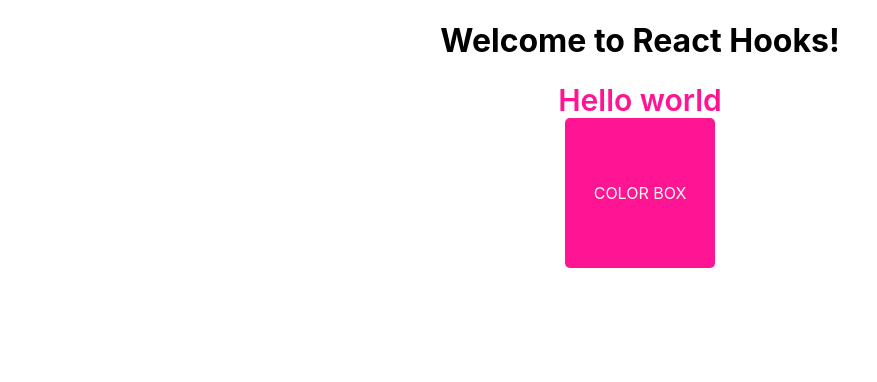
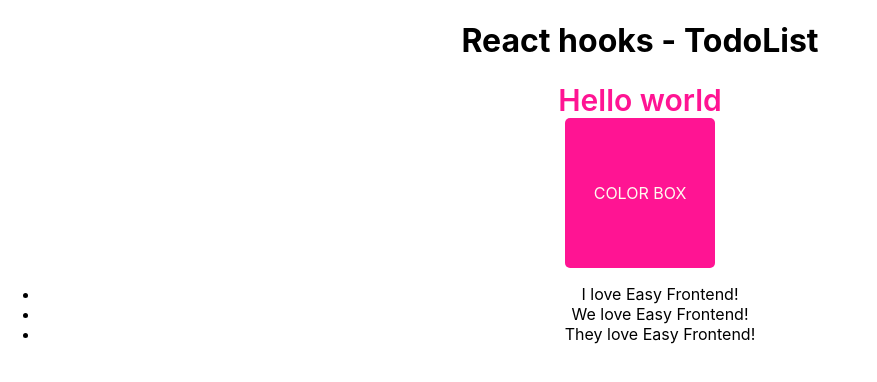
Before and after one commit to thanhhien063/React-hooks, a React (Create React App) app: page / in a window 1280 px wide. Shown: the top 382 px of the page, without its empty margins (0-877 px from the left). Built offline with nearby package versions, Linux system fonts and the light colour scheme.

Commit message:
useState() qua ví dụ TodoList (2020)

```diff
--- a/src/App.js
+++ b/src/App.js
@@ -2,13 +2,29 @@
 import './App.css';
 import Form from './components/form-register/form-register';
 import ColorBox from './components/ColorBox/ColorBox';
+import { useState } from 'react';
+import TodoList from './components/TodoList/TodoList';
 
 function App() {
+  const [todoList, setTodoList] = useState([
+    { id: 1, title: 'I love Easy Frontend!' },
+    { id: 2, title: 'We love Easy Frontend!' },
+    { id: 3, title: 'They love Easy Frontend!' },
+  ]);
+  function handleTodoClick(todo) {
+    console.log(todo);
+    const index = todoList.findIndex(x => x.id == todo.id);
+    if (index < 0) return;
+    const newTodoList = [...todoList];
+    newTodoList.splice(index, 1);
+    setTodoList(newTodoList);
+  }
   return (
     <div className="App">
-      <h1>Welcome to React Hooks!</h1>
+      <h1>React hooks - TodoList</h1>
       <Form></Form>
       <ColorBox></ColorBox>
+      <TodoList todos={todoList} onTodoClick={handleTodoClick}></TodoList>
     </div>
   );
 }
--- /dev/null
+++ b/src/components/TodoList/TodoList.jsx
@@ -0,0 +1,34 @@
+import React from 'react';
+import PropTypes from 'prop-types';
+
+TodoList.propTypes = {
+    todos: PropTypes.array.isRequired,
+    onTodoClick: PropTypes.func,
+};
+TodoList.defaulfProps = {
+    todos: [],
+    onTodoClick: null,
+}
+
+function TodoList(props) {
+    const { todos, onTodoClick } = props;
+
+    function handleClick(todo) {
+        if (onTodoClick) {
+            onTodoClick(todo)
+        }
+    }
+
+    return (
+        <ul className="todo-list">
+            {todos.map(todo => (
+                <li key={todo.id}
+                    onClick={() => handleClick(todo)}>
+                    {todo.title}
+                </li>
+            ))}
+        </ul>
+    );
+}
+
+export default TodoList;
```
Also changed, not shown: src/components/TodoList/TodoList.scss (added).
